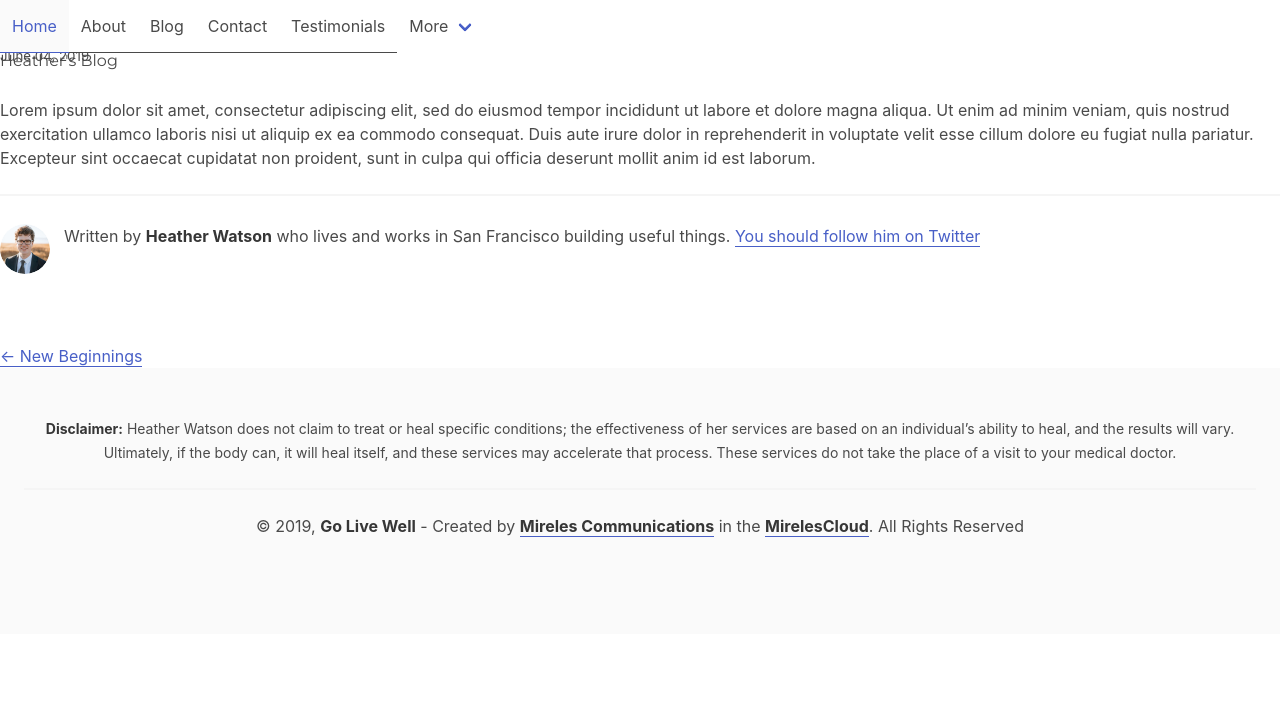
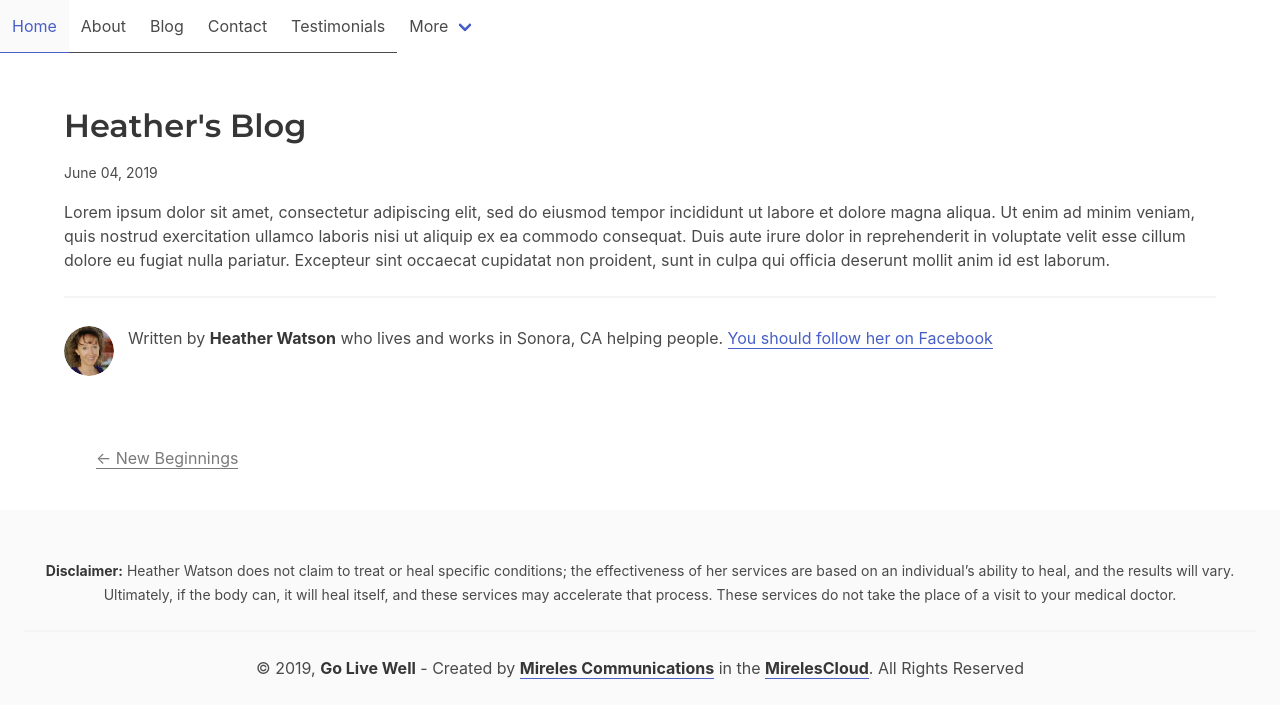
Before and after one commit to MirelesCloud/go-live-well, a Gatsby site: page /2019-06-04-heathers-blog/ in a window 1280 px wide. Built offline with nearby package versions, Linux system fonts and the light colour scheme; Gatsby itself is replaced by a stand-in of ours; some packages are replaced by stand-ins of ours.

Commit message:
styled blog pages

```diff
--- a/src/components/bio.js
+++ b/src/components/bio.js
@@ -38,11 +38,10 @@ function Bio() {
               }}
             />
             <p>
-              Written by <strong>{author}</strong> who lives and works in San
-              Francisco building useful things.
+              Written by <strong>{author}</strong> who lives and works in Sonora, CA helping people.
               {` `}
               <a href={`https://twitter.com/${social.twitter}`}>
-                You should follow him on Twitter
+                You should follow her on Facebook
               </a>
             </p>
           </div>
@@ -54,7 +53,7 @@ function Bio() {
 
 const bioQuery = graphql`
   query BioQuery {
-    avatar: file(absolutePath: { regex: "/profile-pic.jpg/" }) {
+    avatar: file(absolutePath: { regex: "/heather-watson.jpg/" }) {
       childImageSharp {
         fixed(width: 50, height: 50) {
           ...GatsbyImageSharpFixed
--- /dev/null
+++ b/src/components/footer.js
@@ -0,0 +1,21 @@
+import React from "react"
+
+const Footer = () => (
+    <footer className="footer" style={{
+        bottom: "0",
+
+        paddingBottom: "25px"
+      }}>
+        <div className="content has-text-centered">
+         <small><strong>Disclaimer:</strong> Heather Watson does not claim to treat or heal specific conditions; the effectiveness of her services are based on an individual’s ability to heal, and the results will vary. Ultimately, if the body can, it will heal itself, and these services may accelerate that process. These services do not take the place of a visit to your medical doctor.</small>
+         <hr/>
+         © {new Date().getFullYear()}, <strong>Go Live Well</strong> -
+         <span> Created by <a href="https://mirelescommunications.com" aria-label="Mireles Communications" target="_blank" rel="noopener noreferrer"><strong className="has-text-dark">Mireles Communications</strong></a></span>
+         {' '} in the {' '}
+         <span><a href="https://mirelescloud.com" aria-label="MirelesCloud" target="_blank" rel="noopener noreferrer"><strong className="has-text-dark">MirelesCloud</strong></a></span>.
+         All Rights Reserved
+        </div>
+      </footer>
+)
+
+export default Footer
--- a/src/components/layout.js
+++ b/src/components/layout.js
@@ -1,5 +1,6 @@
 import React from "react"
 import Navbar from "./navbar"
+import Footer from "./footer"
 import "../styles/style.scss"
 
 class Layout extends React.Component {
@@ -10,17 +11,7 @@ class Layout extends React.Component {
       <div>
         <Navbar/>
         <main>{children}</main>
-        <footer className="footer">
-          <div className="content has-text-centered">
-           <small><strong>Disclaimer:</strong> Heather Watson does not claim to treat or heal specific conditions; the effectiveness of her services are based on an individual’s ability to heal, and the results will vary. Ultimately, if the body can, it will heal itself, and these services may accelerate that process. These services do not take the place of a visit to your medical doctor.</small>
-           <hr/>
-           © {new Date().getFullYear()}, <strong>Go Live Well</strong> -
-           <span> Created by <a href="https://mirelescommunications.com" aria-label="Mireles Communications" target="_blank" rel="noopener noreferrer"><strong className="has-text-dark">Mireles Communications</strong></a></span>
-           {' '} in the {' '}
-           <span><a href="https://mirelescloud.com" aria-label="MirelesCloud" target="_blank" rel="noopener noreferrer"><strong className="has-text-dark">MirelesCloud</strong></a></span>.
-           All Rights Reserved
-          </div>
-        </footer>
+        <Footer/>
       </div>
     )
   }
--- a/src/components/services.js
+++ b/src/components/services.js
@@ -95,7 +95,6 @@ const Services = () => (
                      <h1 className="title has-text-grey">My Services</h1>
                      <hr/>
                   </div>
-
                 </div>
               </div>
               <div className="columns is-multiline has-text-centered">
--- a/src/templates/blog-post.js
+++ b/src/templates/blog-post.js
@@ -4,7 +4,7 @@ import { Link, graphql } from "gatsby"
 import Bio from "../components/bio"
 import Layout from "../components/layout"
 import SEO from "../components/seo"
-import { rhythm, scale } from "../utils/typography"
+import { rhythm } from "../utils/typography"
 
 class BlogPostTemplate extends React.Component {
   render() {
@@ -18,17 +18,13 @@ class BlogPostTemplate extends React.Component {
           title={post.frontmatter.title}
           description={post.frontmatter.description || post.excerpt}
         />
+        <div className="container">
+          <div className="columns">
+            <div className="column is-12">
+              <div className="content">
+                <br/>
                 <h1>{post.frontmatter.title}</h1>
-        <p
-          style={{
-            ...scale(-1 / 5),
-            display: `block`,
-            marginBottom: rhythm(1),
-            marginTop: rhythm(-1),
-          }}
-        >
-          {post.frontmatter.date}
-        </p>
+                <p><small>{post.frontmatter.date}</small></p>
                 <div dangerouslySetInnerHTML={{ __html: post.html }} />
                 <hr
                   style={{
@@ -48,19 +44,24 @@ class BlogPostTemplate extends React.Component {
                 >
                   <li>
                     {previous && (
-              <Link to={previous.fields.slug} rel="prev">
+                      <Link className="has-text-grey" to={previous.fields.slug} rel="prev">
                         ← {previous.frontmatter.title}
                       </Link>
                     )}
                   </li>
                   <li>
                     {next && (
-              <Link to={next.fields.slug} rel="next">
+                      <Link className="has-text-grey" to={next.fields.slug} rel="next">
                         {next.frontmatter.title} →
                       </Link>
                     )}
                   </li>
                 </ul>
+                <br/>
+              </div>
+            </div>
+          </div>
+        </div>
       </Layout>
     )
   }
```
Also changed, not shown: src/pages/index.js (+5 -2 lines). Lines whose indentation alone changed are shown as unchanged.
